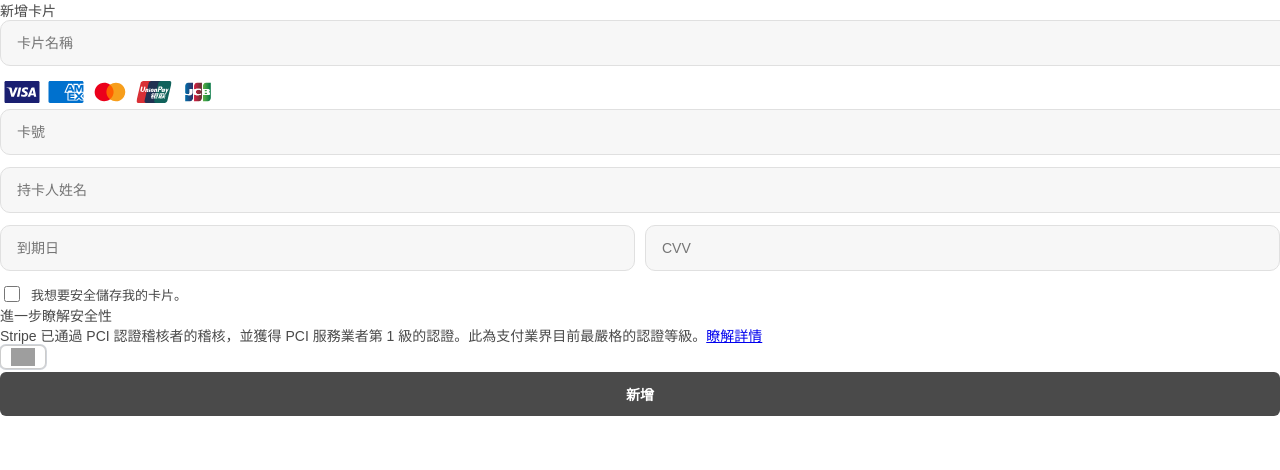
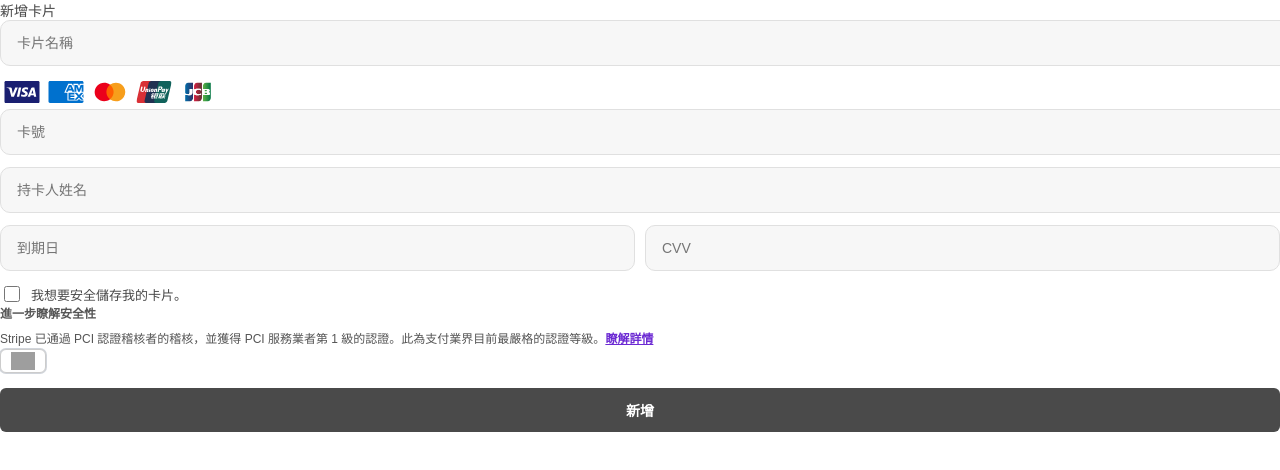
Before and after one commit to tie523399/fake-stripe-checkout, a React (Create React App) app: page / in a window 1280 px wide. Shown: the top 470 px of the page. Built offline with nearby package versions, Linux system fonts and the light colour scheme; grey boxes are pictures that could not be loaded; the HTML template or start-up script is replaced by a standard one.

Commit message:
Update index.css

```diff
--- a/src/index.css
+++ b/src/index.css
@@ -134,3 +134,64 @@ button.submit {
   background-color: #a1a1a1;
   cursor: not-allowed;
 }
+.checkout-wrapper {
+  max-width: 420px;
+  margin: 0 auto;
+  padding: 20px 16px;
+  background-color: white;
+  font-family: "IBM Plex Sans", sans-serif;
+  font-size: 14px;
+  color: #4a4a4a;
+}
+
+.button {
+  width: 100%;
+  padding: 12px 0;
+  background-color: #4a4a4a;
+  color: white;
+  font-weight: bold;
+  border: none;
+  border-radius: 6px;
+  text-align: center;
+  font-size: 14px;
+  cursor: pointer;
+  transition: background-color 0.2s ease;
+  margin-top: 12px;
+}
+
+.button:hover {
+  background-color: #2f2f2f;
+}
+
+.button:disabled {
+  background-color: #a1a1a1;
+  cursor: not-allowed;
+}
+
+.description {
+  font-size: 12px;
+  color: #555;
+  line-height: 1.6;
+}
+
+.description .desc-title {
+  font-weight: 600;
+  margin-bottom: 6px;
+}
+
+.description a {
+  color: #6c2ad3;
+  text-decoration: underline;
+  font-weight: 600;
+}
+
+.card-icons {
+  display: flex;
+  gap: 8px;
+  align-items: center;
+  padding-left: 4px;
+}
+
+.card-icons img {
+  height: 20px;
+}
```
